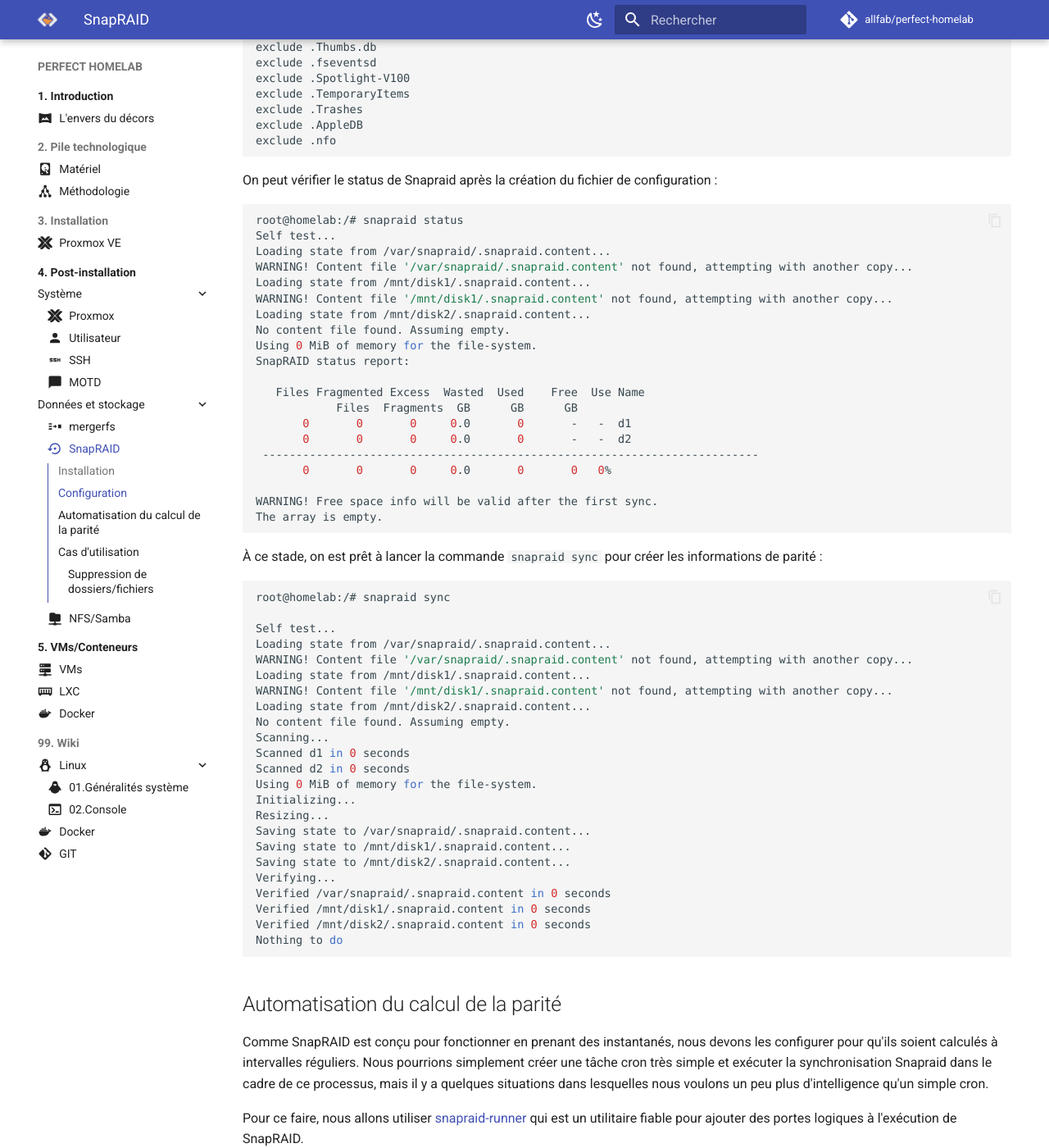
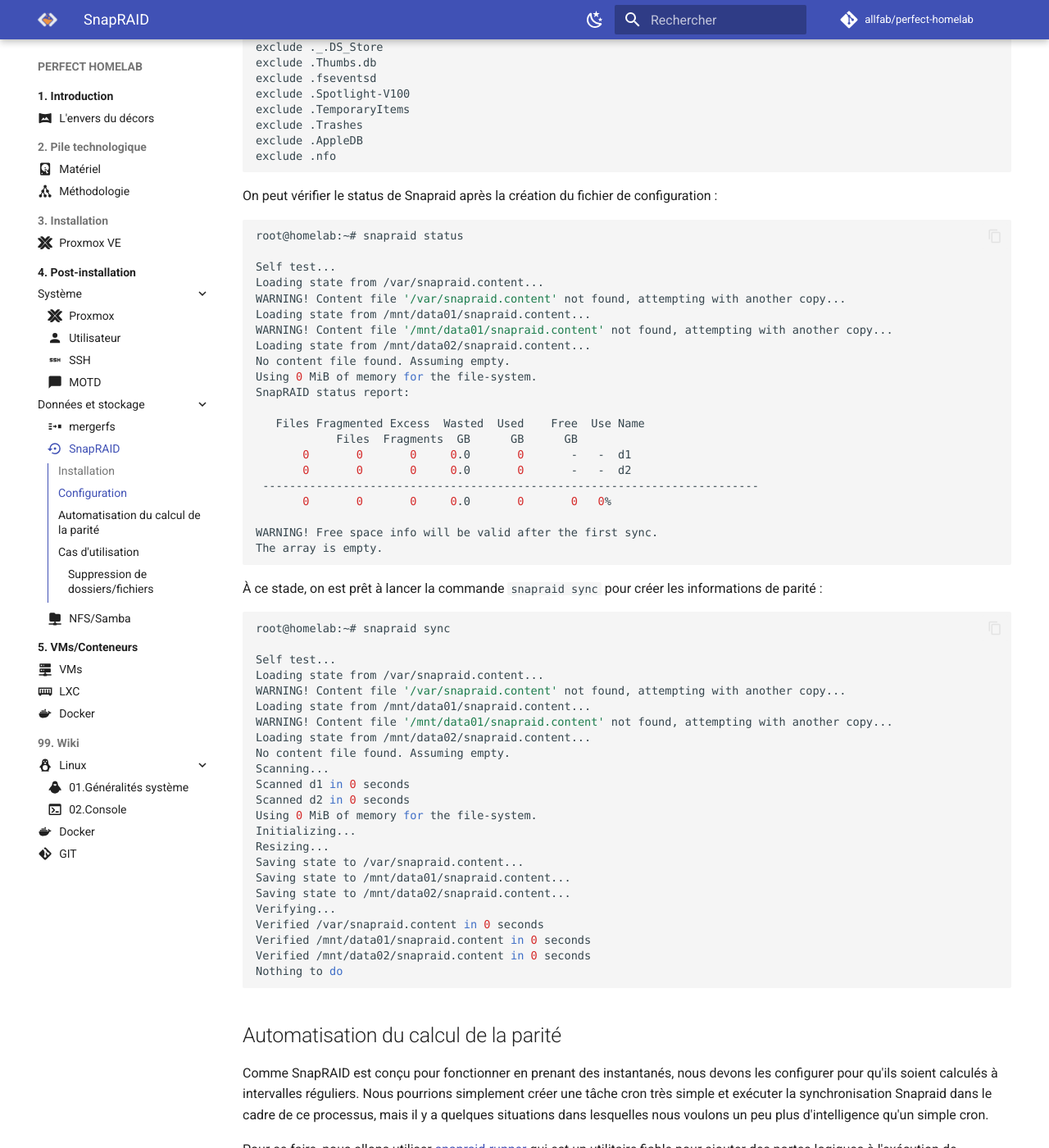
Before and after one commit to allfab/perfect-homelab, an MkDocs documentation site: the page built from docs/post-install/data-storage/snapraid.md, in a window 1280 px wide and 1400 px high, scrolled down 2098 px. Shown: the whole window at 82% size. Built offline with MkDocs 1.6.1 and Material for MkDocs 9.7.7, drawn with Linux system fonts in a browser that asks for light colours; some web fonts are replaced; comment, search, counter and statistics services are not loaded; some of the changed text lies outside the part shown.

Commit message:
UPDATE docs

````diff
--- a/docs/post-install/data-storage/snapraid.md
+++ b/docs/post-install/data-storage/snapraid.md
@@ -76,12 +77,12 @@
 
 # Content file location(s)
 content /var/snapraid.content
-content /mnt/disk1/snapraid.content
-content /mnt/disk2/snapraid.content
+content /mnt/data01/snapraid.content
+content /mnt/data02/snapraid.content
 
 # Data disks
-data d1 /mnt/disk1
-data d2 /mnt/disk2
+data data01 /mnt/data01
+data data02 /mnt/data02
 
 # Excludes hidden files and directories
 exclude *.unrecoverable
@@ -105,13 +106,14 @@
 
 On peut vérifier le status de Snapraid après la création du fichier de configuration :
 ``` Shell
-root@homelab:/# snapraid status
+root@homelab:~# snapraid status
+
 Self test...
-Loading state from /var/snapraid/.snapraid.content...
-WARNING! Content file '/var/snapraid/.snapraid.content' not found, attempting with another copy...
-Loading state from /mnt/disk1/.snapraid.content...
-WARNING! Content file '/mnt/disk1/.snapraid.content' not found, attempting with another copy...
-Loading state from /mnt/disk2/.snapraid.content...
+Loading state from /var/snapraid.content...
+WARNING! Content file '/var/snapraid.content' not found, attempting with another copy...
+Loading state from /mnt/data01/snapraid.content...
+WARNING! Content file '/mnt/data01/snapraid.content' not found, attempting with another copy...
+Loading state from /mnt/data02/snapraid.content...
 No content file found. Assuming empty.
 Using 0 MiB of memory for the file-system.
 SnapRAID status report:
@@ -129,14 +131,14 @@
 
 À ce stade, on est prêt à lancer la commande `snapraid sync` pour créer les informations de parité :
 ``` shell
-root@homelab:/# snapraid sync
+root@homelab:~# snapraid sync
 
 Self test...
-Loading state from /var/snapraid/.snapraid.content...
-WARNING! Content file '/var/snapraid/.snapraid.content' not found, attempting with another copy...
-Loading state from /mnt/disk1/.snapraid.content...
-WARNING! Content file '/mnt/disk1/.snapraid.content' not found, attempting with another copy...
-Loading state from /mnt/disk2/.snapraid.content...
+Loading state from /var/snapraid.content...
+WARNING! Content file '/var/snapraid.content' not found, attempting with another copy...
+Loading state from /mnt/data01/snapraid.content...
+WARNING! Content file '/mnt/data01/snapraid.content' not found, attempting with another copy...
+Loading state from /mnt/data02/snapraid.content...
 No content file found. Assuming empty.
 Scanning...
 Scanned d1 in 0 seconds
@@ -144,13 +146,13 @@
 Using 0 MiB of memory for the file-system.
 Initializing...
 Resizing...
-Saving state to /var/snapraid/.snapraid.content...
-Saving state to /mnt/disk1/.snapraid.content...
-Saving state to /mnt/disk2/.snapraid.content...
+Saving state to /var/snapraid.content...
+Saving state to /mnt/data01/snapraid.content...
+Saving state to /mnt/data02/snapraid.content...
 Verifying...
-Verified /var/snapraid/.snapraid.content in 0 seconds
-Verified /mnt/disk1/.snapraid.content in 0 seconds
-Verified /mnt/disk2/.snapraid.content in 0 seconds
+Verified /var/snapraid.content in 0 seconds
+Verified /mnt/data01/snapraid.content in 0 seconds
+Verified /mnt/data02/snapraid.content in 0 seconds
 Nothing to do
 ```
 
````
Also changed, not shown: other parts of docs/post-install/data-storage/snapraid.md (+15 -14 lines).
